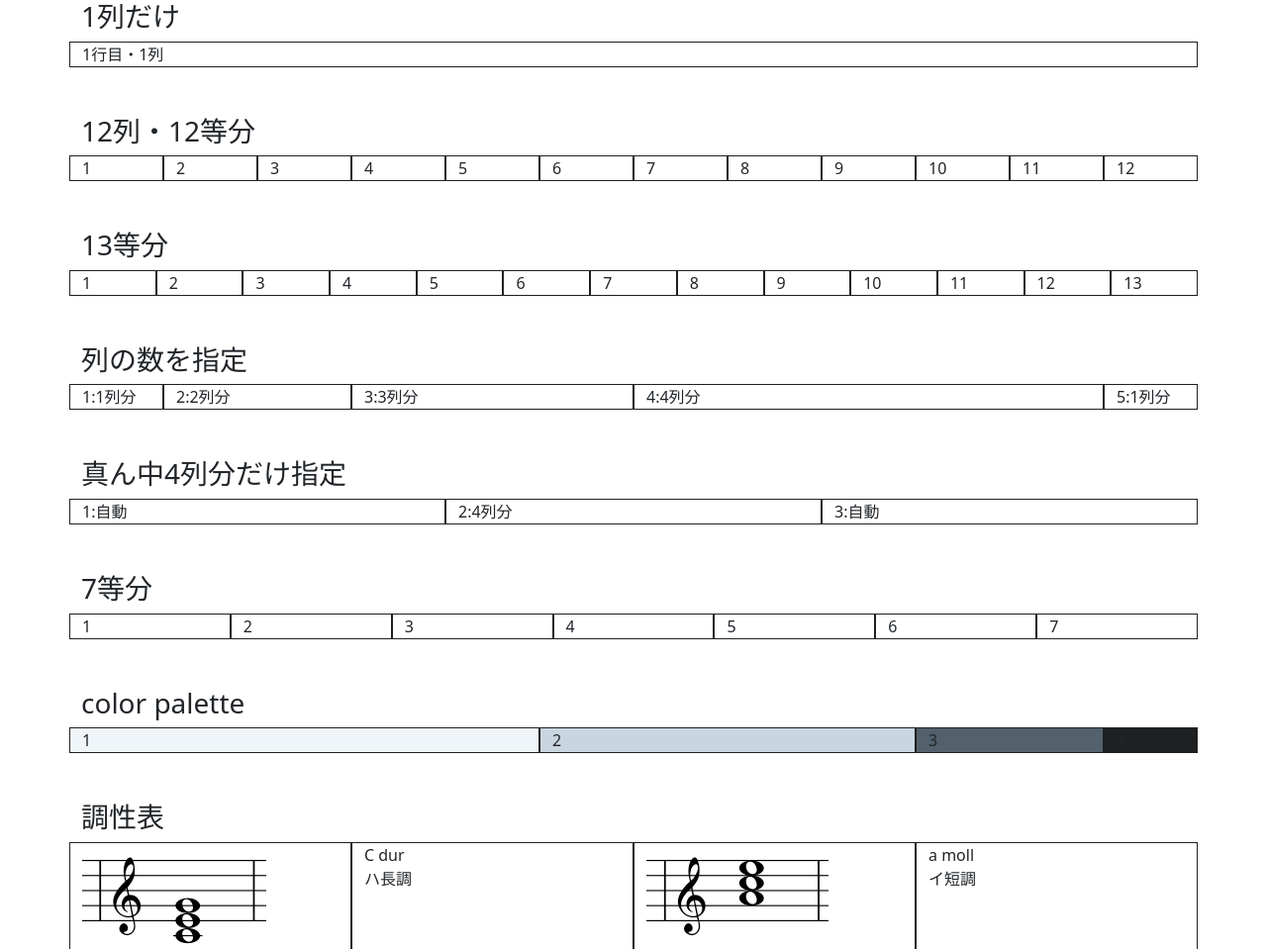
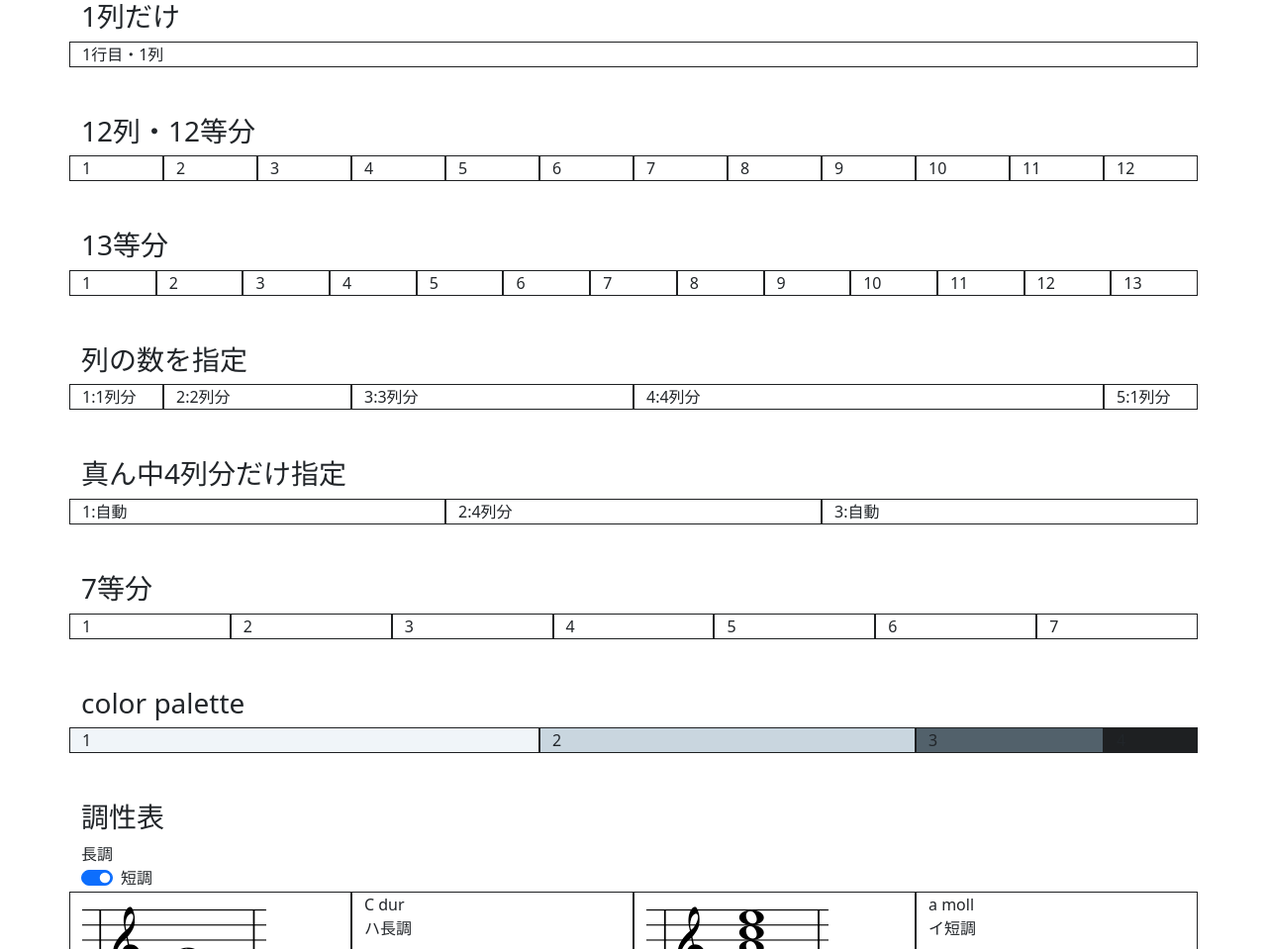
Before and after one commit to okawahiroto/bootstrap, a plain HTML site: page index.html in a window 1280 px wide. Shown: the top 959 px of the page at 99% size. Drawn offline with nearby package versions, Linux system fonts and the light colour scheme.

Commit message:
長調・短調を選択するチェックボックス作成(途中）

```diff
--- a/index.html
+++ b/index.html
@@ -88,6 +88,12 @@
       </div>
 
       <p class="h3 mt-5">調性表</p>
+      長調
+      <div class="form-check form-switch">
+        <input class="form-check-input" type="checkbox" value="" id="check" checked>
+        <label class="form-check-label" for="check">
+        短調
+      </div>
       <div class="row">
         <div class="col-3">
           <img src="/img/C-dur.png" class="img-fluid" alt="" srcset="">
```
